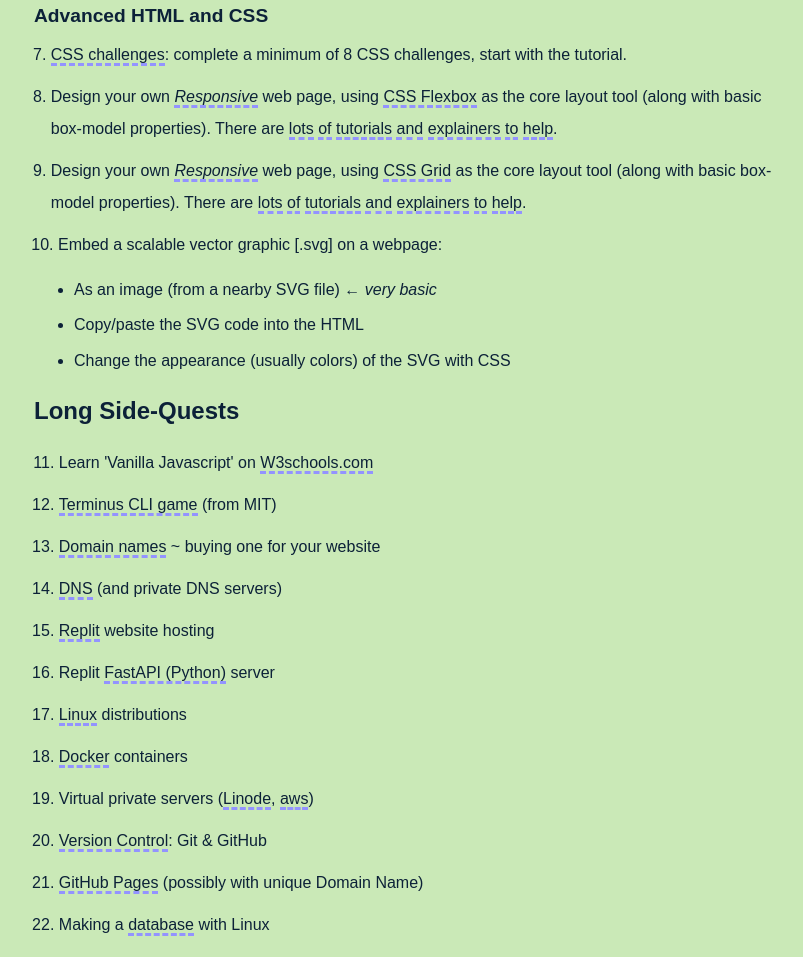
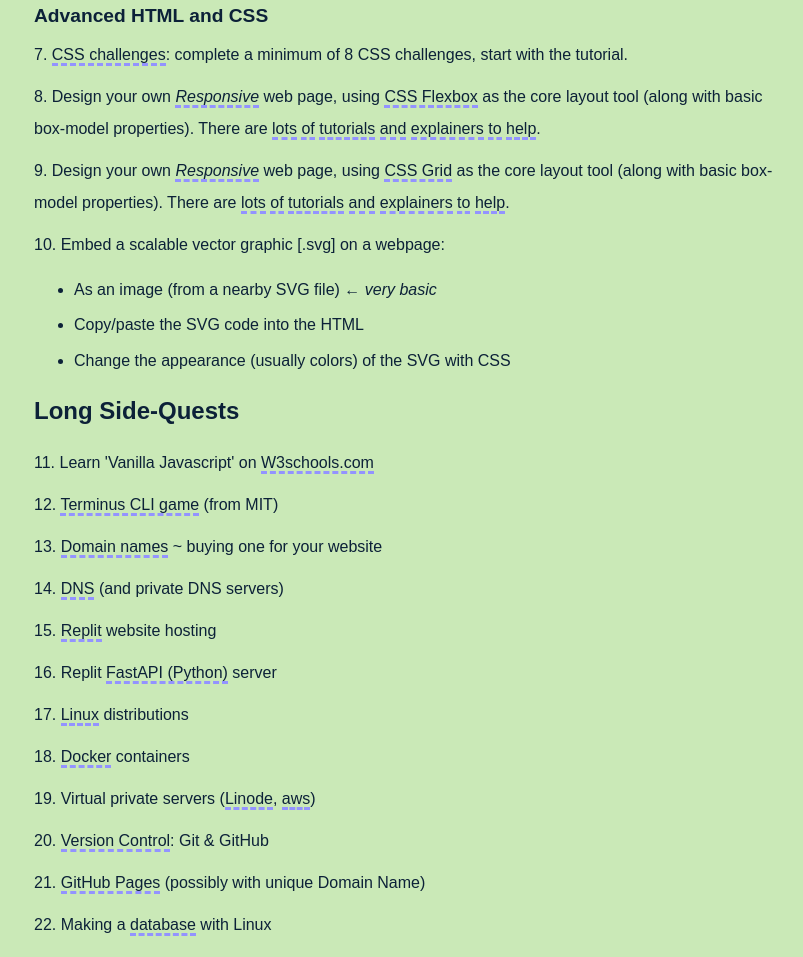
Before and after one commit to RiceC-at-MasonHS/side-quests, a plain HTML site: page index.html in a window 1280 px wide. Shown: the part 881-1838 px from the top of the page, without its empty margins (231-1034 px from the left). Drawn offline with Linux system fonts and the light colour scheme.

Commit message:
Numbered the list using CSS

```diff
--- a/index.html
+++ b/index.html
@@ -32,10 +32,8 @@
                     <a href="https://apilist.fun/collection/free-apis" target="_blank">and more</a>) [javascript 'fetch' needed]
                 </li>
             </ol>
-        </div>
-        <div>
             <h4>Advanced HTML and CSS</h4>
-            <ol class="items" start="7">
+            <ol class="items">
                 <li>
                     <a href="https://css-challenges.com/" target="_blank">CSS challenges</a>: complete a minimum of 8 CSS challenges, start with the tutorial.
                 </li>
@@ -45,7 +43,7 @@
                 <li>
                     Design your own <em><a href="https://developer.mozilla.org/en-US/docs/Learn/CSS/CSS_layout/Responsive_Design" target="_blank">Responsive</a></em> web page, using <a href="https://developer.mozilla.org/en-US/docs/Web/CSS/CSS_grid_layout/Basic_concepts_of_grid_layout" target="_blank">CSS Grid</a> as the core layout tool (along with basic box-model properties). There are <a href="https://www.youtube.com/watch?v=9zBsdzdE4sM" target="_blank">lots</a> <a href="https://www.youtube.com/watch?v=FEnRpy9Xfes" target="_blank">of</a> <a href="https://css-tricks.com/look-ma-no-media-queries-responsive-layouts-using-css-grid/" target="_blank">tutorials</a> <a href="https://developer.mozilla.org/en-US/docs/Web/CSS/CSS_grid_layout/Realizing_common_layouts_using_grids" target="_blank">and</a> <a href="https://www.youtube.com/watch?v=sKFW3wek21Q" target="_blank">explainers</a> <a href="https://www.youtube.com/watch?v=b9N1qLTVhvs" target="_blank">to</a> <a href="https://www.youtube.com/watch?v=rg7Fvvl3taU" target="_blank">help</a>.
                 </li>
-                <li class="specialitem">
+                <li>
                     Embed a scalable vector graphic [.svg] on a webpage:
                 </li>
             </ol>
@@ -54,10 +52,8 @@
                 <li>Copy/paste the SVG code into the HTML</li>
                 <li>Change the appearance (usually colors) of the SVG with CSS</li>
             </ul>
-        </div>
-        <div>
             <h3>Long Side-Quests</h3>
-            <ol class="item" start="11">
+            <ol class="items">
                 <li>Learn 'Vanilla Javascript' on <a href="https://www.w3schools.com/js/" target="_blank">W3schools.com</a></li>
                 <li><a href="https://web.mit.edu/mprat/Public/web/Terminus/Web/main.html" target="_blank">Terminus CLI game</a> (from MIT)</li>
                 <li><a href="https://blog.hubspot.com/website/what-is-a-domain" target="_blank">Domain names</a> ~ buying one for your website</li>
--- a/styles/main.css
+++ b/styles/main.css
@@ -7,19 +7,22 @@
 }
 
 .items{
-    padding-left: 1.05em;
+    padding-left: 0em;
     margin-top: 0;
     line-height: 2;
 }
 
-.item{
-    padding-left: 1.55em;
-    margin-top: 0;
-    line-height: 2;
+ol {
+    list-style: none;
 }
 
-.specialitem {
-    margin-left: 0.45em;
+ol li:before {
+    counter-increment: mycounter;
+    content: counter(mycounter) ". ";
+}
+
+ol:first-of-type {
+    counter-reset:  mycounter;
 }
 
 body{
```
